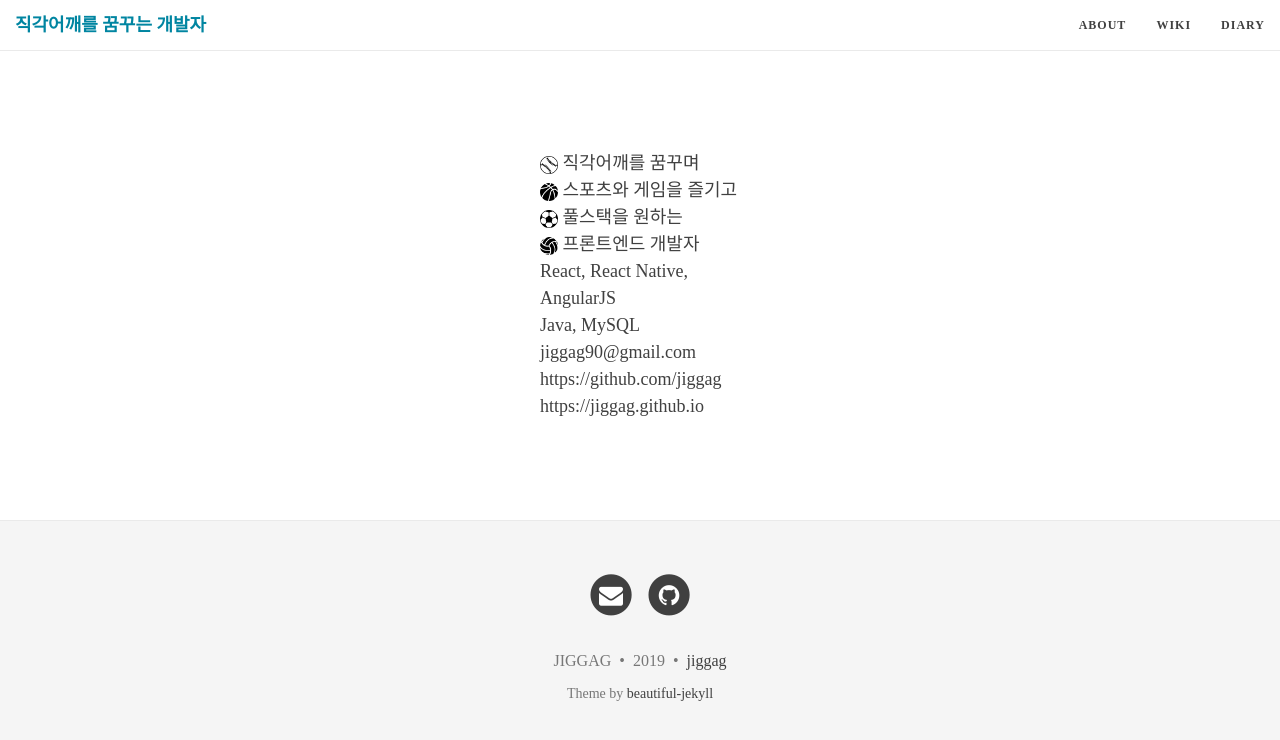
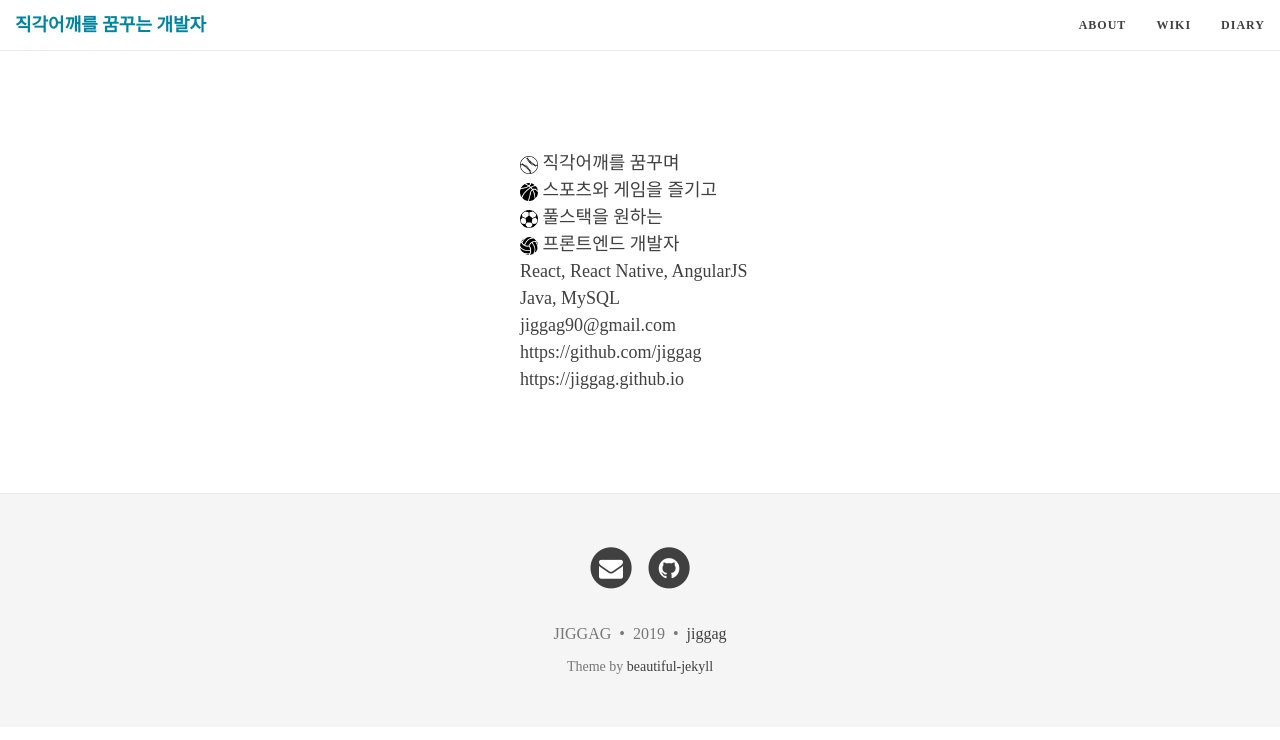
Before and after one commit to jiggag/jiggag.github.io, a Jekyll site: the page built from about.md, in a window 1280 px wide. Shown: the top 740 px of the page. Built offline with Jekyll 4.4.1, drawn with Linux system fonts in a browser that asks for light colours; nearby versions of some CDN libraries.

Commit message:
Update main.css

```diff
--- a/css/main.css
+++ b/css/main.css
@@ -806,6 +806,6 @@ td.gutter {
 }
 
 /* about.md */
-.profile { width:200px;margin:auto;padding: 50px 0; }
+.profile { width:240px;margin:auto;padding: 50px 0; }
 .profile p { margin: 0; }
 .profile img { width: 18px;height: 18px; }
```
